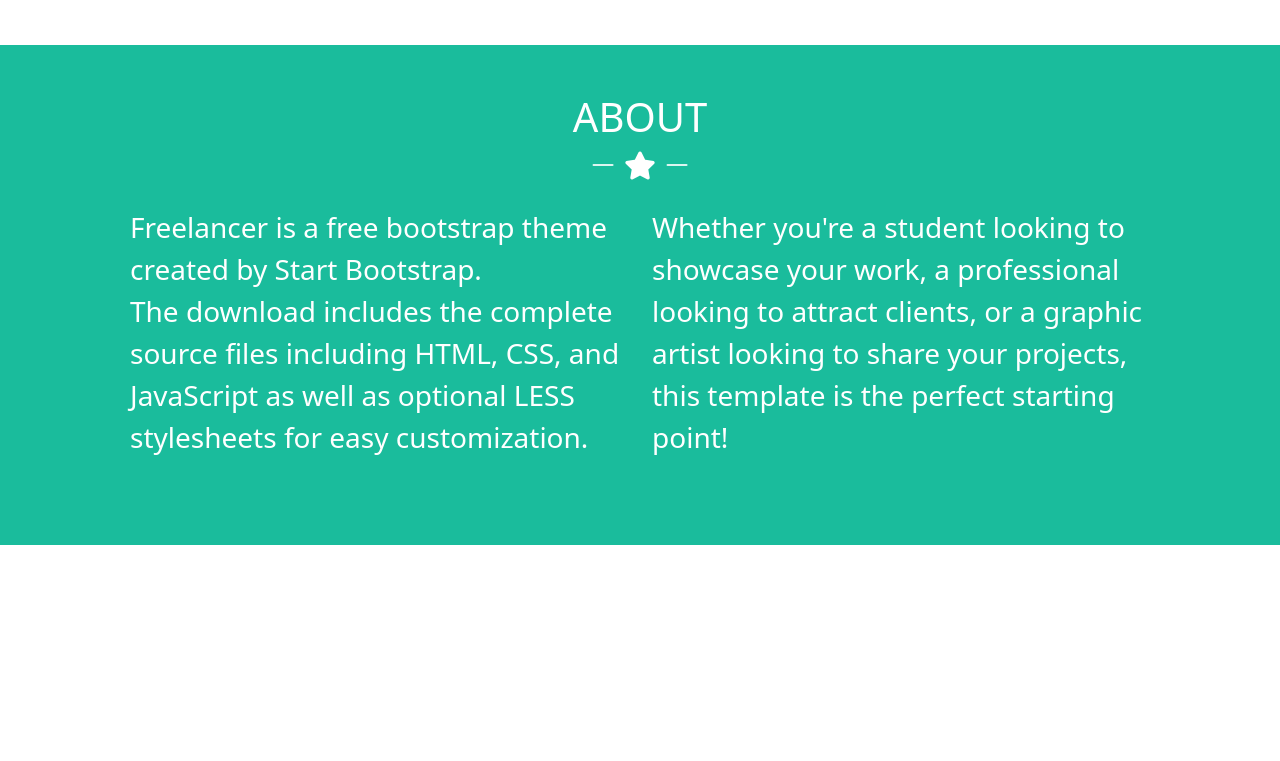
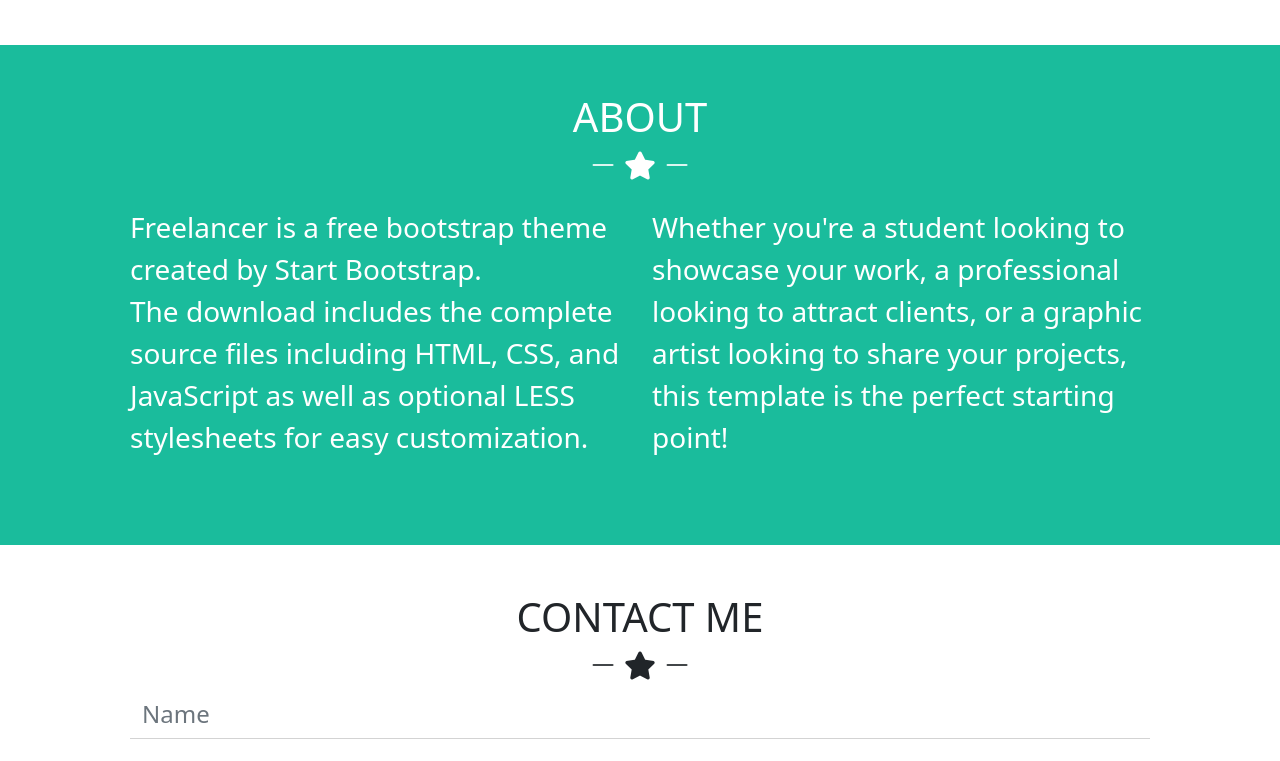
Before and after one commit to DavideVin01/html-css-bootstrap-freelancer, a plain HTML site: page index.html in a window 1280 px wide. Shown: the part 1262-2023 px from the top of the page. Drawn offline with nearby package versions, Linux system fonts and the light colour scheme.

Commit message:
Adds first input on "Contact me" Section

```diff
--- a/index.html
+++ b/index.html
@@ -126,9 +126,18 @@
 
         <section id="contact-me">
             <div class="container">
-                <div class="row">
-                    <div class="col"></div>
-                    <div class="col"></div>
+                <div class="row p-5">
+                    <div class="col-12 d-flex justify-content-center align-items-center flex-column text-black">
+                        <span class="h1">CONTACT ME</span>
+                        <span class="h3">
+                            <i class="bi bi-dash-lg"></i>
+                            <i class="fas fa-star"></i>
+                            <i class="bi bi-dash-lg"></i>
+                        </span>
+                    </div>
+                    <div class="col-12">
+                        <input class="form-control" type="text" placeholder="Name">
+                    </div>
                 </div>
             </div>
         </section>
--- a/style.css
+++ b/style.css
@@ -51,3 +51,12 @@
 #about{
     background-color: #1ABC9C;
 }
+
+/* Contact Me */
+
+#contact-me .form-control{
+    border: 0;
+    border-bottom: 1px solid lightgray;
+    border-radius: 0;
+    font-size: 1.5em;
+}
```
